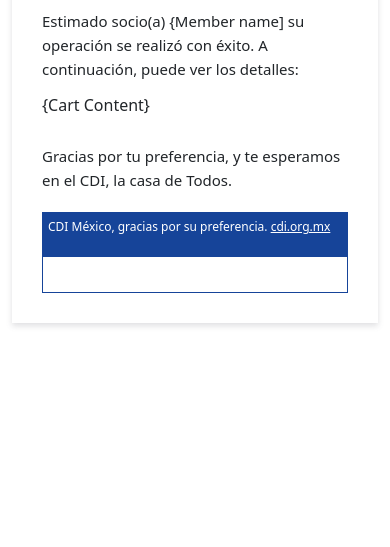
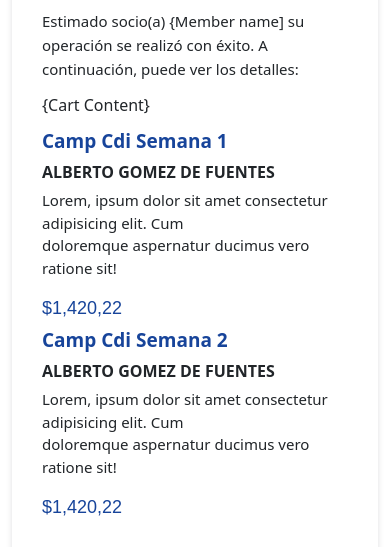
Before and after one commit to Nitinkumarsohal/onepage, a plain HTML site: page index.html in a window 390 px wide. Shown: the part 279-826 px from the top of the page. Drawn offline with Linux system fonts and the light colour scheme.

Commit message:
Update index.html
UPDATE THE CODE

```diff
--- a/index.html
+++ b/index.html
@@ -80,6 +80,42 @@
             text-align: left;
         }
 
+        .camp-one {
+            padding-top: 25px;
+        }
+
+        .camp-one h5 {
+
+            color: #053692ed;
+            font-size: 22px;
+            text-transform: capitalize;
+            font-weight: 600;
+            line-height: 27px;
+        }
+
+        .camp-one p {
+            font-size: 15px;
+
+        }
+
+        .camp-one h6 {
+            text-transform: uppercase;
+            font-size: 20px;
+            font-weight: 700;
+        }
+
+        .price span {
+            font-family: sans-serif;
+            color: #053692ed;
+            font-family: 700 !important;
+            font-size: 22px;
+        }
+
+        .price {
+            display: flex;
+            align-items: center;
+        }
+
         /***** breakpoints *****/
         @media (max-width: 1399.98px) {
             .text-two .padding-set {
@@ -106,6 +142,19 @@
 
         } */
         @media (max-width: 767.98px) {
+            .camp-one {
+                padding-top: 17px;
+            }
+
+            .camp-one h5 {
+                font-size: 19px;
+            }
+
+            .camp-one h6 {
+                font-size: 18px;
+                LINE-HEIGHT: 18PX;
+            }
+
             .text-two h3 .Estimado {
                 font-size: 17px;
             }
@@ -170,6 +219,22 @@
                 padding-bottom: 35px;
             }
 
+            .camp-one {
+                padding-top: 5px;
+            }
+
+            .camp-one h5 {
+                font-size: 19px;
+            }
+
+            .camp-one h6 {
+                font-size: 16px;
+                LINE-HEIGHT: 18PX;
+            }
+
+            .price span {
+                font-size: 18px;
+            }
 
 
         }
@@ -200,6 +265,40 @@
                                 ver los detalles:
                             </h3>
                             <h3 class="padding">{Cart Content}</h3>
+                            <!-- text box one -->
+                            <div class="row">
+                                <div class="col-md-10 col-sm-12 col-12 ">
+                                    <div class="camp-one">
+                                        <h5>camp cdi semana 1 </h5>
+                                        <h6>alberto gomez de fuentes</h6>
+                                        <p>Lorem, ipsum dolor sit amet consectetur adipisicing elit. Cum<br> doloremque
+                                            aspernatur ducimus vero ratione sit!</p>
+                                    </div>
+
+                                </div>
+                                <div class=" col-md-2 col-sm-12 col-12  price">
+                                    <div class="price">
+                                        <span>$1,420,22</span>
+                                    </div>
+                                </div>
+                                <!-- text box two  -->
+                                <div class="col-md-10 col-sm-12 col-12 ">
+                                    <div class="camp-one">
+                                        <h5>camp cdi semana 2 </h5>
+                                        <h6>alberto gomez de fuentes</h6>
+                                        <p>Lorem, ipsum dolor sit amet consectetur adipisicing elit. Cum<br> doloremque
+                                            aspernatur ducimus vero ratione sit!</p>
+                                    </div>
+
+                                </div>
+                                <div class=" col-md-2 col-sm-12 col-12  price">
+                                    <div class="price">
+                                        <span>$1,420,22</span>
+                                    </div>
+                                </div>
+
+                            </div>
+
                             <h3 class="padding-set">Gracias por tu preferencia, y te esperamos en el CDI, la casa de
                                 Todos.</h3>
                         </div>
```
